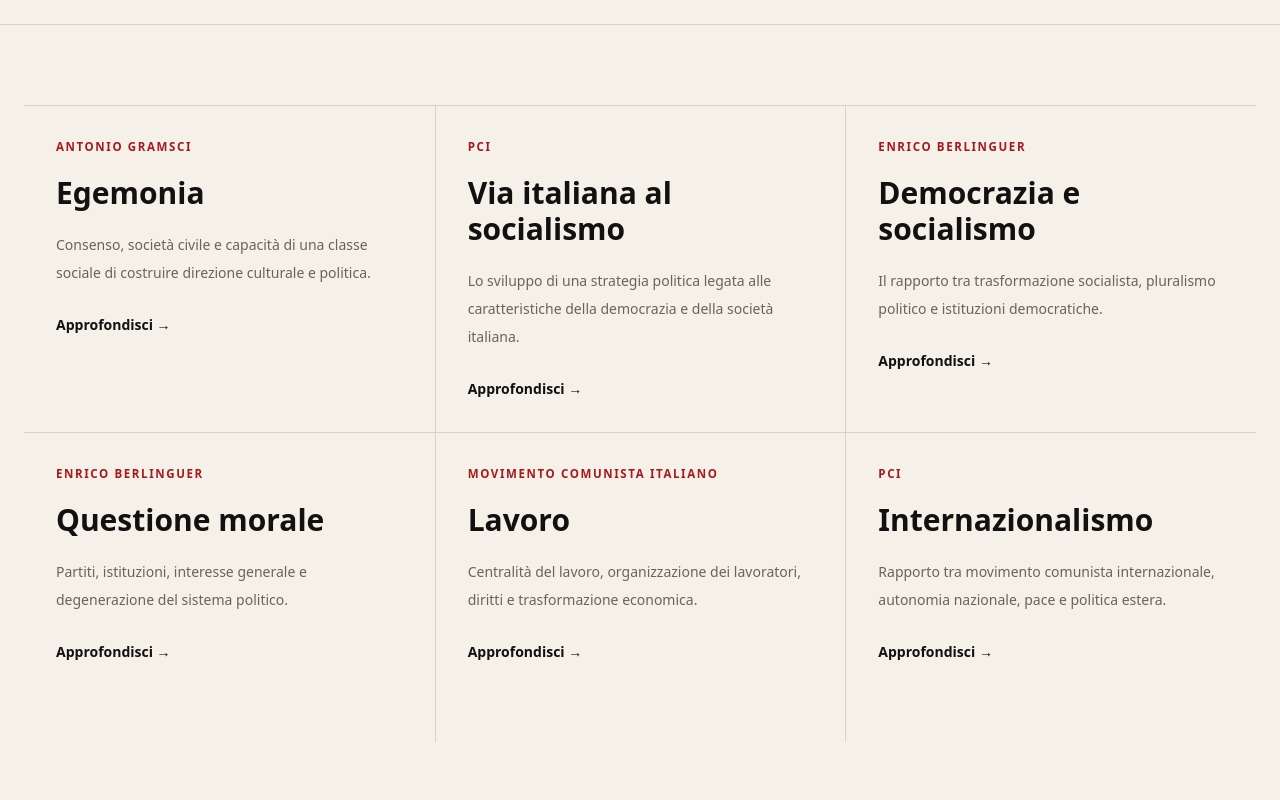
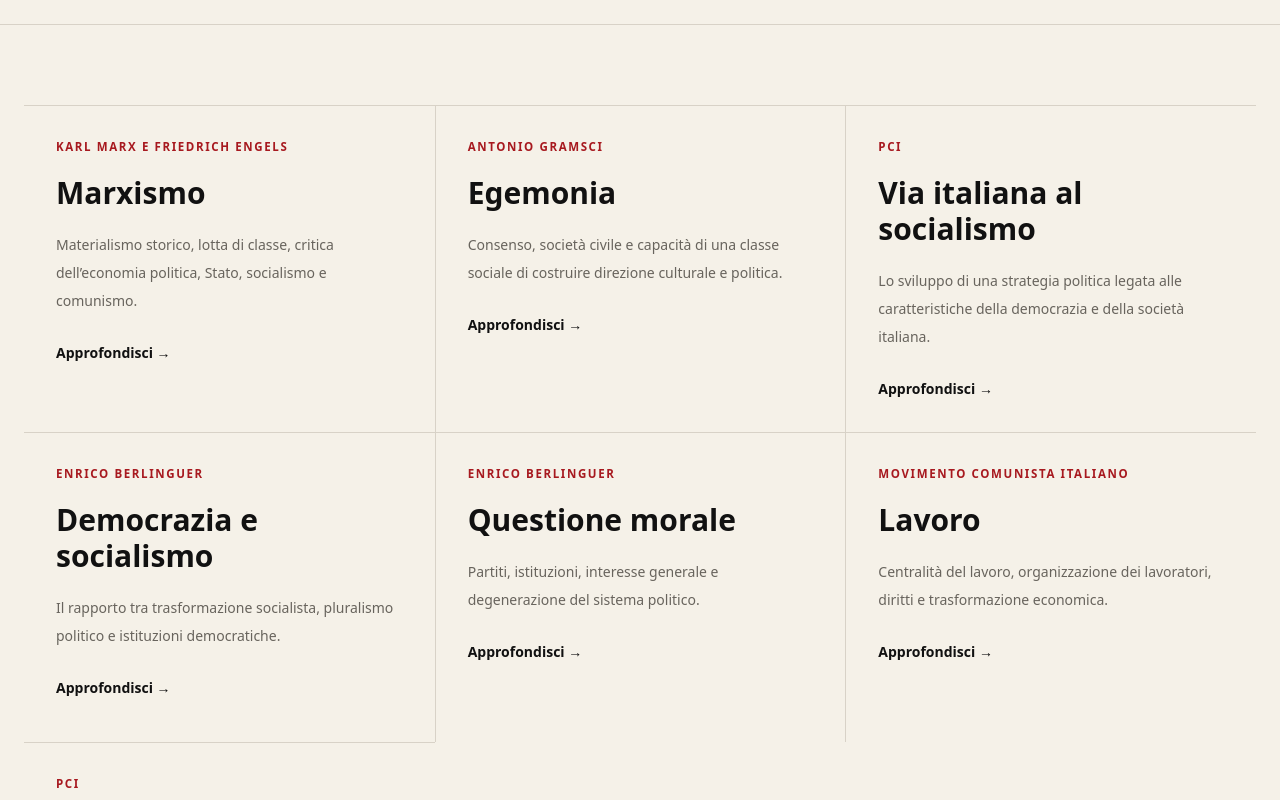
Before and after one commit to devanonymus/la-via-italiana, a Next.js app: page /pensiero in a window 1280 px wide. Shown: the part 620-1420 px from the top of the page. Built offline with nearby package versions, Linux system fonts and the light colour scheme.

Commit message:
feat: add Marxism to political thought section

```diff
--- a/app/pensiero/page.tsx
+++ b/app/pensiero/page.tsx
@@ -11,40 +11,53 @@
 
 const temi = [
   {
+    title: "Marxismo",
+    author: "Karl Marx e Friedrich Engels",
+    description:
+      "Materialismo storico, lotta di classe, critica dell’economia politica, Stato, socialismo e comunismo.",
+    href: "/pensiero/marxismo",
+  },
+  {
     title: "Egemonia",
     author: "Antonio Gramsci",
     description:
       "Consenso, società civile e capacità di una classe sociale di costruire direzione culturale e politica.",
+    href: "/dispense/gramsci-egemonia",
   },
   {
     title: "Via italiana al socialismo",
     author: "PCI",
     description:
       "Lo sviluppo di una strategia politica legata alle caratteristiche della democrazia e della società italiana.",
+    href: "/dispense",
   },
   {
     title: "Democrazia e socialismo",
     author: "Enrico Berlinguer",
     description:
       "Il rapporto tra trasformazione socialista, pluralismo politico e istituzioni democratiche.",
+    href: "/dispense/berlinguer-via-democratica-socialismo",
   },
   {
     title: "Questione morale",
     author: "Enrico Berlinguer",
     description:
       "Partiti, istituzioni, interesse generale e degenerazione del sistema politico.",
+    href: "/dispense/questione-morale-berlinguer",
   },
   {
     title: "Lavoro",
     author: "Movimento comunista italiano",
     description:
       "Centralità del lavoro, organizzazione dei lavoratori, diritti e trasformazione economica.",
+    href: "/documenti",
   },
   {
     title: "Internazionalismo",
     author: "PCI",
     description:
       "Rapporto tra movimento comunista internazionale, autonomia nazionale, pace e politica estera.",
+    href: "/dispense/pci-unione-sovietica",
   },
 ];
 
@@ -105,7 +118,7 @@
                 </p>
 
                 <Link
-                  href="/dispense"
+                  href={tema.href}
                   className="mt-7 inline-block text-sm font-bold text-[var(--red)]"
                 >
                   Approfondisci →
```
